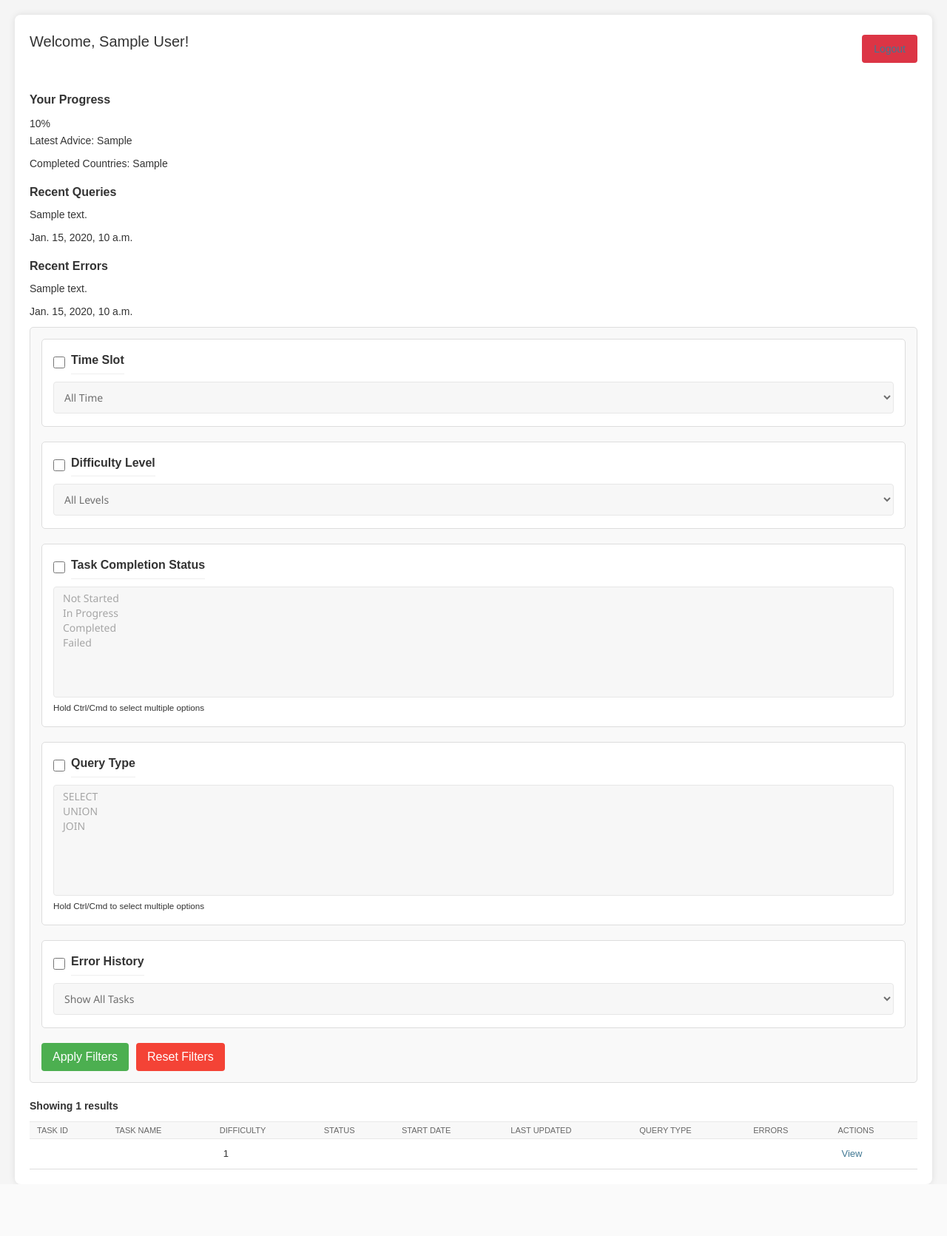
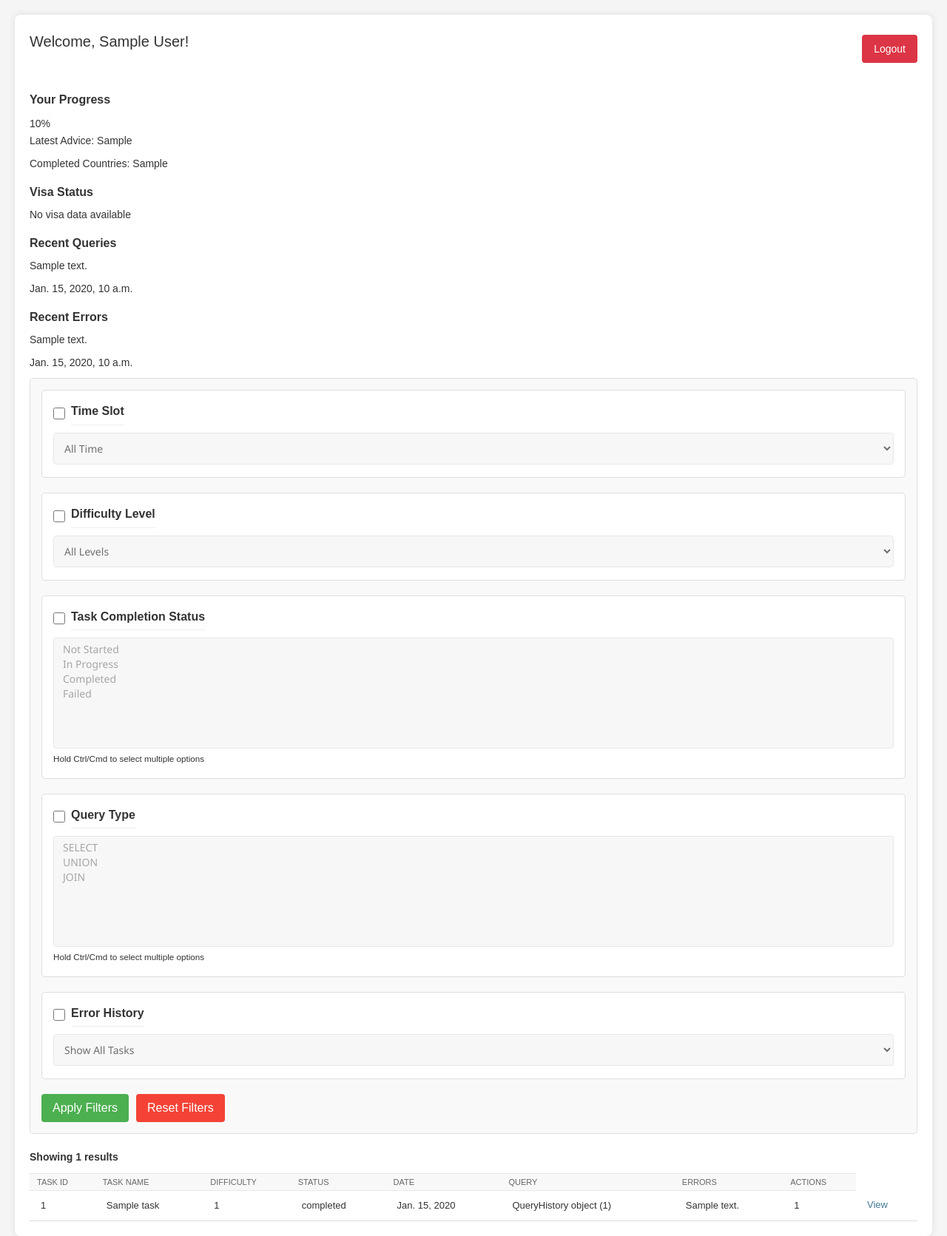
Before and after one commit to Alice-Liao/AI-powered-SQL-Learning-Passport-Adventure, a Django app: page /app_dev/user_page/ in a window 1280 px wide. Shown: the part 52-1723 px from the top of the page at 74% size. Before the commit the page ends 1653 px from the top, so only its background shows below. Run offline with Django 5.2, Linux system fonts and the light colour scheme; a user stored in the database is signed in; tables that the repository leaves empty hold one stand-in row (values such as "Sample post").

Commit message:
Update user_page

```diff
--- a/app/forms.py
+++ b/app/forms.py
@@ -7,7 +7,7 @@
 
 class SignUpForm(UserCreationForm):
     email = forms.EmailField(max_length=254, required=True)
-    name = forms.CharField(max_length=30, required=True)  # Add name field
+    name = forms.CharField(max_length=30, required=True)
 
     class Meta:
         model = User
@@ -21,11 +21,11 @@
 
     def save(self, commit=True):
         user = super().save(commit=False)
-        user.username = self.cleaned_data['email']  # Use email as username
+        user.username = self.cleaned_data['email']
         user.email = self.cleaned_data['email']
         if commit:
             user.save()
-            # Create record in your Users table
+            # Create record in Users table with hashed password
             Users.objects.create(
                 name=self.cleaned_data['name'],
                 email=self.cleaned_data['email'],
--- a/app/models.py
+++ b/app/models.py
@@ -106,12 +106,12 @@
 
 class Task(models.Model):
     tid = models.AutoField(primary_key=True)
+    tname = models.CharField(max_length=30, blank=True, null=True)
     difficulty = models.IntegerField(blank=True, null=True)
-    tname = models.CharField(max_length=30, blank=True, null=True)
     time = models.DateField(blank=True, null=True)
+    queryid = models.ForeignKey(Queries, models.DO_NOTHING, db_column='queryid', blank=True, null=True)
     hint = models.CharField(max_length=30, blank=True, null=True)
     description = models.CharField(max_length=30, blank=True, null=True)
-    queryid = models.ForeignKey(Queries, models.DO_NOTHING, db_column='queryid', blank=True, null=True)
 
     class Meta:
         managed = False
--- a/app/static/my_app/user_page.css
+++ b/app/static/my_app/user_page.css
@@ -263,7 +263,7 @@
 .logout-btn {
     padding: 8px 16px;
     background-color: #dc3545;
-    color: white;
+    color: white !important;
     text-decoration: none;
     border-radius: 4px;
     font-weight: 500;
--- a/app/templates/DynamicPage/user_page.html
+++ b/app/templates/DynamicPage/user_page.html
@@ -37,6 +37,18 @@
             <p>Completed Countries: {{ user_progress.finished_country|default:"None" }}</p>
         {% else %}
             <p>No progress data available</p>
+        {% endif %}
+    </div>
+
+    <!-- Visa Section -->
+    <div class="visa-section">
+        <h2>Visa Status</h2>
+        {% if user_visa %}
+            <p>Visa Name: {{ user_visa.vname|default:"None" }}</p >
+            <p>Visa Status: {{ user_visa.ispassed|default:"None" }}</p >
+            <p>Visa Issue Date: {{ user_visa.issuedate|default:"None" }}</p >
+        {% else %}
+            <p>No visa data available</p >
         {% endif %}
     </div>
 
@@ -170,9 +182,8 @@
                     <th>Task Name</th>
                     <th>Difficulty</th>
                     <th>Status</th>
-                    <th>Start Date</th>
-                    <th>Last Updated</th>
-                    <th>Query Type</th>
+                    <th>Date</th>
+                    <th>Query</th>
                     <th>Errors</th>
                     <th>Actions</th>
                 </tr>
--- a/app/views.py
+++ b/app/views.py
@@ -126,36 +126,47 @@
         # Get user's error history
         error_history = ErrorsRecord.objects.filter(user_id=user_id).order_by('-timestamp')
 
-        # Get user's progress - handle the case where it might not exist
-        try:
-            user_progress = Progress.objects.filter(user_id=user_id).first()
-        except Exception:
-            user_progress = None
+        # Get user's progress
+        user_progress = Progress.objects.filter(user_id=user_id).first()
 
-        # Get user's tasks with their completion status
-        tasks = Task.objects.all()
+        # Get all tasks
+        tasks = Task.objects.all().select_related('queryid')
 
         # Apply filters
         if selected_time != 'all':
             days = int(selected_time)
-            query_history = query_history.filter(timestamp__gte=timezone.now() - timezone.timedelta(days=days))
-            error_history = error_history.filter(timestamp__gte=timezone.now() - timezone.timedelta(days=days))
+            cutoff_date = timezone.now() - timezone.timedelta(days=days)
+            tasks = tasks.filter(time__gte=cutoff_date)
 
         if selected_diff != 'all':
             tasks = tasks.filter(difficulty=selected_diff)
 
-        if selected_query_types:
-            query_history = query_history.filter(query_content__icontains=selected_query_types)
+        # Get task completion status for the current user
+        completed_task_ids = set(QueryHistory.objects.filter(
+            user_id=user_id
+        ).values_list('task_id', flat=True).distinct())
 
-        if selected_errors == 'true':
-            tasks = tasks.filter(tid__in=error_history.values_list('task_id', flat=True))
+        # Prepare task data
+        tasks_list = []
+        for task in tasks:
+            task_data = {
+                'id': task.tid,
+                'name': task.tname,
+                'difficulty': task.difficulty,
+                'status': 'completed' if task.tid in completed_task_ids else 'not_started',
+                'start_date': task.time,
+                'last_updated': query_history.filter(task_id=task.tid).order_by('-timestamp').first(),
+                'query_type': task.queryid.content if task.queryid else '',
+                'errors': error_history.filter(task_id=task.tid).count()
+            }
+            tasks_list.append(task_data)
 
         context = {
             'user_data': user_record,
             'query_history': query_history,
             'error_history': error_history,
             'user_progress': user_progress,
-            'tasks': tasks,
+            'tasks': tasks_list,  # Send the prepared task list
             'time_slots': time_slots,
             'difficulty_levels': difficulty_levels,
             'completion_statuses': completion_statuses,
```
Also changed, not shown: app/auth.py (added, +32 -0 lines).
